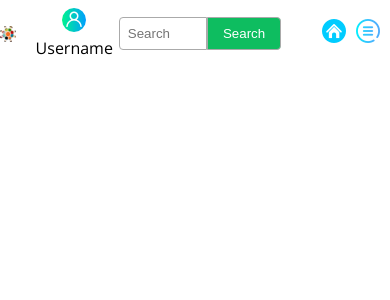
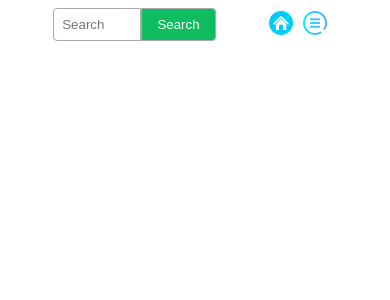
Before and after one commit to erdem-muhammed/Final-Project, a Vue app in the folder frontend/: page /#/user in a window 390 px wide. Shown: the top 300 px of the page. Built offline with nearby package versions, Linux system fonts and the light colour scheme.

Commit message:
@media queries added

```diff
--- a/frontend/src/components/header.vue
+++ b/frontend/src/components/header.vue
@@ -84,4 +84,20 @@ export default {
     margin-right: 10px;
     cursor: pointer;
 }
+@media only screen and (max-width: 768px) {
+   .menu{
+       justify-content: space-around !important;
+       font-size: 0.9em;
+   }
+}
+@media only screen and (max-width: 480px) {
+    .menu {
+        font-size: 0.8em;
+        justify-content: space-evenly !important;
+    }
+    .menu .profileImg
+    {
+        display: none;
+    }
+}
 </style>
```
